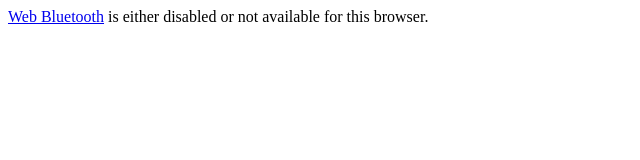
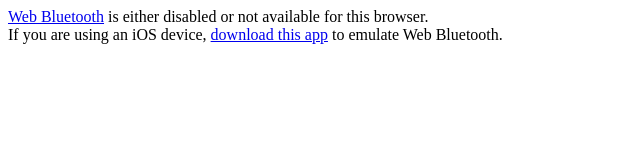
Before and after one commit to zakaton/Bose-Frames-Web-SDK, a browser extension: page bose-for-max/public/index.html in a window 1280 px wide. Shown: the whole page, without its empty margins (0-640 px from the left). Drawn offline with Linux system fonts and the light colour scheme; no server answers.

Commit message:
Update index.html

```diff
--- a/bose-for-max/public/index.html
+++ b/bose-for-max/public/index.html
@@ -17,6 +17,8 @@
 
             <p id=webBluetoothNotEnabled>
                 <a href="https://developers.google.com/web/updates/2015/07/interact-with-ble-devices-on-the-web" target="_blank">Web Bluetooth</a> is either disabled or not available for this browser.
+                <br>
+                If you are using an iOS device, <a href="https://apps.apple.com/us/app/webble/id1193531073" target="_blank">download this app</a> to emulate Web Bluetooth.
             </p>
 
             <script>
```
